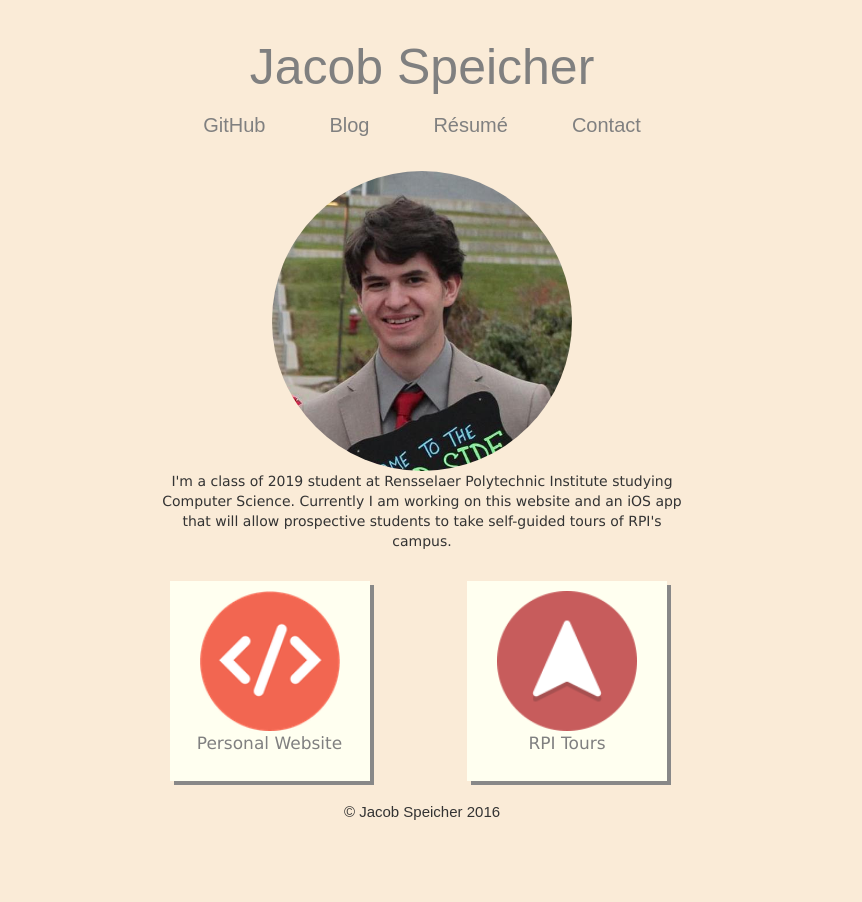
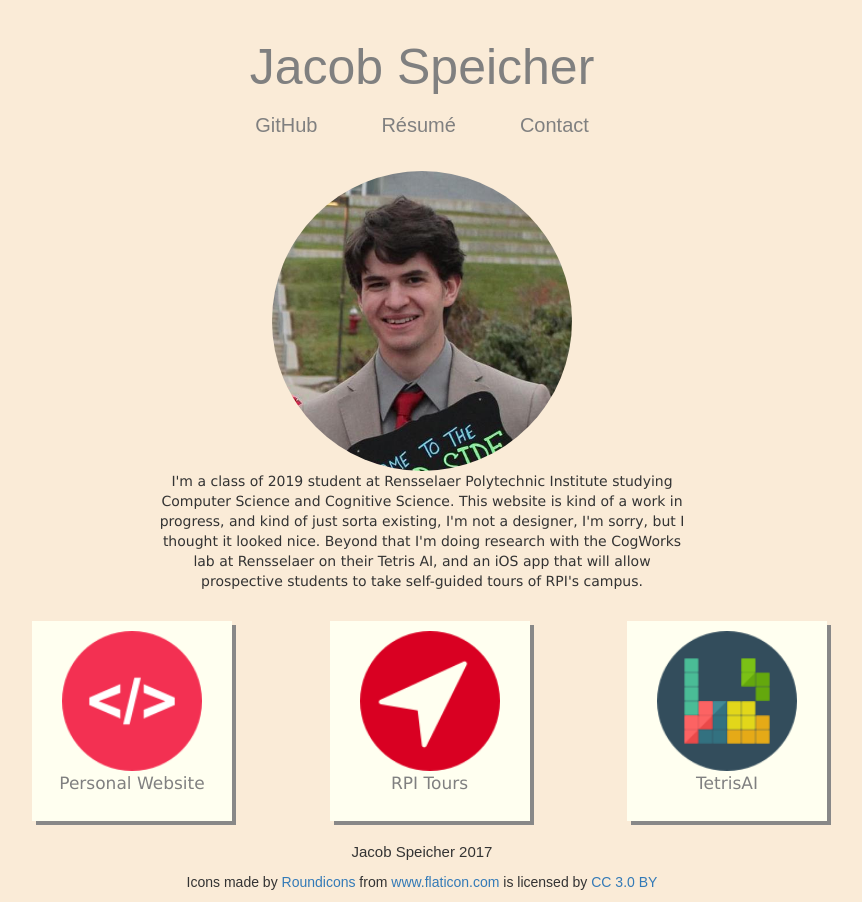
Before and after one commit to jacobspeicher/jacobspeicher.github.io, a Jekyll site: the page built from index.html, in a window 1280 px wide. Shown: the whole page, without its empty margins (218-1080 px from the left). Built offline with Jekyll 4.4.1, drawn with Linux system fonts in a browser that asks for light colours.

Commit message:
Got rid of the blog link, added TetrisAI as a project I'm working on, updated some of the language

```diff
--- a/_layouts/default.html
+++ b/_layouts/default.html
@@ -26,11 +26,6 @@
 						</a>
 					</p>
 					<p>
-						<a class="btn btn-primary" href="/blog" role="button">
-							Blog
-						</a>
-					</p>
-					<p>
 						<a class="btn btn-primary" href="/resume" role="button">
 							Résumé
 						</a>
@@ -49,7 +44,8 @@
 		<footer class="container">
 			<div class="row">
 				<p class="col-sm-12">
-					&copy; Jacob Speicher 2016
+					Jacob Speicher 2017
+          <div>Icons made by <a href="https://www.flaticon.com/authors/roundicons" title="Roundicons">Roundicons</a> from <a href="https://www.flaticon.com/" title="Flaticon">www.flaticon.com</a> is licensed by <a href="http://creativecommons.org/licenses/by/3.0/" title="Creative Commons BY 3.0" target="_blank">CC 3.0 BY</a></div>
 				</p>
 			</div>
 		</footer>
--- a/css/main_style.css
+++ b/css/main_style.css
@@ -126,7 +126,7 @@ section h3 {
 
 /* Tiles */
 section#empty {
-	margin-right: 40px;
+/*	margin-right: 40px; */
 }
 
 figure#website {
@@ -138,7 +138,8 @@ figure#tours {
 }
 
 figure#website,
-figure#tours {
+figure#tours,
+figure#tetris{
 	margin-top: 20px;
 	margin-bottom: 20px;
 	color: gray;
@@ -152,7 +153,8 @@ figure#tours {
 }
 
 figure#website:hover,
-figure#tours:hover {
+figure#tours:hover,
+figure#tetris:hover {
 	color: black;
 	box-shadow: 2px 2px 0px #888888;
 }
--- a/index.html
+++ b/index.html
@@ -11,7 +11,7 @@ title: Jacob Speicher
 				</div>
 				<section class="col-sm-3"></section>
 				<p class="about col-sm-6">
-				I'm a class of 2019 student at Rensselaer Polytechnic Institute studying Computer Science. Currently I am working on this website and an iOS app that will allow prospective students to take self-guided tours of RPI's campus.
+				I'm a class of 2019 student at Rensselaer Polytechnic Institute studying Computer Science and Cognitive Science. This website is kind of a work in progress, and kind of just sorta existing, I'm not a designer, I'm sorry, but I thought it looked nice. Beyond that I'm doing research with the CogWorks lab at Rensselaer on their Tetris AI, and an iOS app that will allow prospective students to take self-guided tours of RPI's campus.
 				</p>
 				<section class="col-sm-3"></section>
 			</section>
@@ -20,19 +20,21 @@ title: Jacob Speicher
 
 		<section class="container">
 			<div class="row">
-				<section class="col-sm-3" id="empty">
-				</section>
+				<section class="col-sm-2" id="empty"></section>
+
 				<a href="projects/personal-website">
 				<div class="tile-border">
 				<figure class="col-sm-2" id="website">
-					<img src="web dev.png" class="tile-img">
+					<img src="coding.png" class="tile-img">
 					<p class="tile">
 						Personal Website
 					</p>
 				</figure>
 				</div>
 				</a>
+
 				<section class="col-sm-1"></section>
+
 				<a href="projects/rpi-tours">
 				<div class="tile-border">
 				<figure class="col-sm-2" id="tours">
@@ -43,5 +45,18 @@ title: Jacob Speicher
 				</figure>
 				</div>
 				</a>
+
+        <section class="col-sm-1"></section>
+
+        <a href="projects/tetris">
+          <div class="tile-border">
+            <figure class="col-sm-2" id="tetris">
+              <img src="tetris.png" class="tile-img">
+              <p class="tile">
+                TetrisAI
+              </p>
+            </figure>
+          </div>
+        </a>
 			</div>
 		</section>
--- a/projects/personal-website/index.html
+++ b/projects/personal-website/index.html
@@ -23,7 +23,7 @@ title: Projects - Personal Website
 				I started working on this website on July 30, 2016. I decided to make this to:
 				<ol class="list">
 					<li class="item">Showcase projects</li>
-					<li class="item">Have a blog</li>
+					<li class="item">Have a blog (since removed)</li>
 					<li class="item">Brush up on HTML/CSS</li>
 				</ol>
 			</p>
@@ -34,10 +34,10 @@ title: Projects - Personal Website
 				I didn't want to just be putting my email address directly on the website since that's just asking for spam mail, but I also couldn't build my own form due to GitHub not supporting any backend code of my own. I ended up finding a free service called <a href="https://formspree.io" class="general-link" target="_blank">FormSpree</a>, which is where the form submission actually goes to, and they forward the information from the form to my email. It's <a href="https://github.com/formspree/formspree" class="general-link" target="_blank">open source</a> and emails are sent using SendGrid's API, which I believe is trustworthy enough in a privacy sense (not that I expect to be getting very much, if any, sensitive information sent to me through this contact form).
 			</p>
 			<p class="project-description">
-				The blog was an easier problem to solve. A simple google search of <a href="https://www.google.com/search?q=github+pages+blog&oq=github+pages+blog&aqs=chrome.0.0j69i60l2j69i61j0l2.2107j0j4&sourceid=chrome&ie=UTF-8" class="general-link" target="_blank">"github pages blog"</a> brings up plenty of results that pretty much all suggest something called <a href="https://jekyllrb.com/" class="general-link" target="_blank">Jekyll</a>. Jekyll is a free and <a href="https://github.com/jekyll/jekyll" class="general-link" target="_blank">open source</a> static-site generator, that is actually the engine behind GitHub Pages itself. Basically, structure your repository with some specific folders and files, and you can make a functioning blog in a very short amount of time. The hard part is actually getting it to run on your machine, at least it was mildly difficult for me. I use a MacBook Air running OSX El Capitan, which has introduced write restrictions on some directories, such as the ones that Ruby Gems and Jekyll attempt to install themselves to. It took a bit, but I finally figured out how to be able to run the command <code>jekyll serve .</code> in the directory of the repository on my machine, I just had to preface it with <code>bundle exec</code>.
+				The blog was an easier problem to solve. A simple google search of <a href="https://www.google.com/search?q=github+pages+blog&oq=github+pages+blog&aqs=chrome.0.0j69i60l2j69i61j0l2.2107j0j4&sourceid=chrome&ie=UTF-8" class="general-link" target="_blank">"github pages blog"</a> brings up plenty of results that pretty much all suggest something called <a href="https://jekyllrb.com/" class="general-link" target="_blank">Jekyll</a>. Jekyll is a free and <a href="https://github.com/jekyll/jekyll" class="general-link" target="_blank">open source</a> static-site generator, that is actually the engine behind GitHub Pages itself. Basically, structure your repository with some specific folders and files, and you can make a functioning blog in a very short amount of time. The hard part is actually getting it to run on your machine, at least it was mildly difficult for me. I used a MacBook Air that was, at the time, running OSX El Capitan, which had introduced write restrictions on some directories, such as the ones that Ruby Gems and Jekyll attempt to install themselves to. It took a bit more searching, but I finally figured out how to be able to run the command <code>jekyll serve .</code> in the directory of the repository on my machine, I just had to preface it with <code>bundle exec</code>.
 			</p>
 			<p class="project-description">
-				I'm fairly happy with the way this site turned out, and I hope it's a fair representation of myself. There's not much left to do with this (besides make it more adaptive/responsive). I don't know if I'll leave the main page the way it is right now, and continue to feature this, or if I'll just put every major project I work on in the same kind of feature and just scale down the size of the tiles when there get to be many.
+				I'm fairly happy with the way this site turned out, and I hope it's a fair representation of myself. There's not much left to do with this (besides make it more adaptive/responsive). I don't know if I'll leave the main page the way it is right now, and continue to feature this, or if I'll just put every major project I work on in the same kind of feature and just scale down the size of the tiles when there get to be too many.
 			</p>
 		</div>
 	</div>
```
Also changed, not shown: projects/rpi-tours/index.html (+4 -5 lines), projects/tetris/index.html (added, +30 -0 lines), coding.png (added), nav.png, tetris.png (added), web dev.png (deleted).
